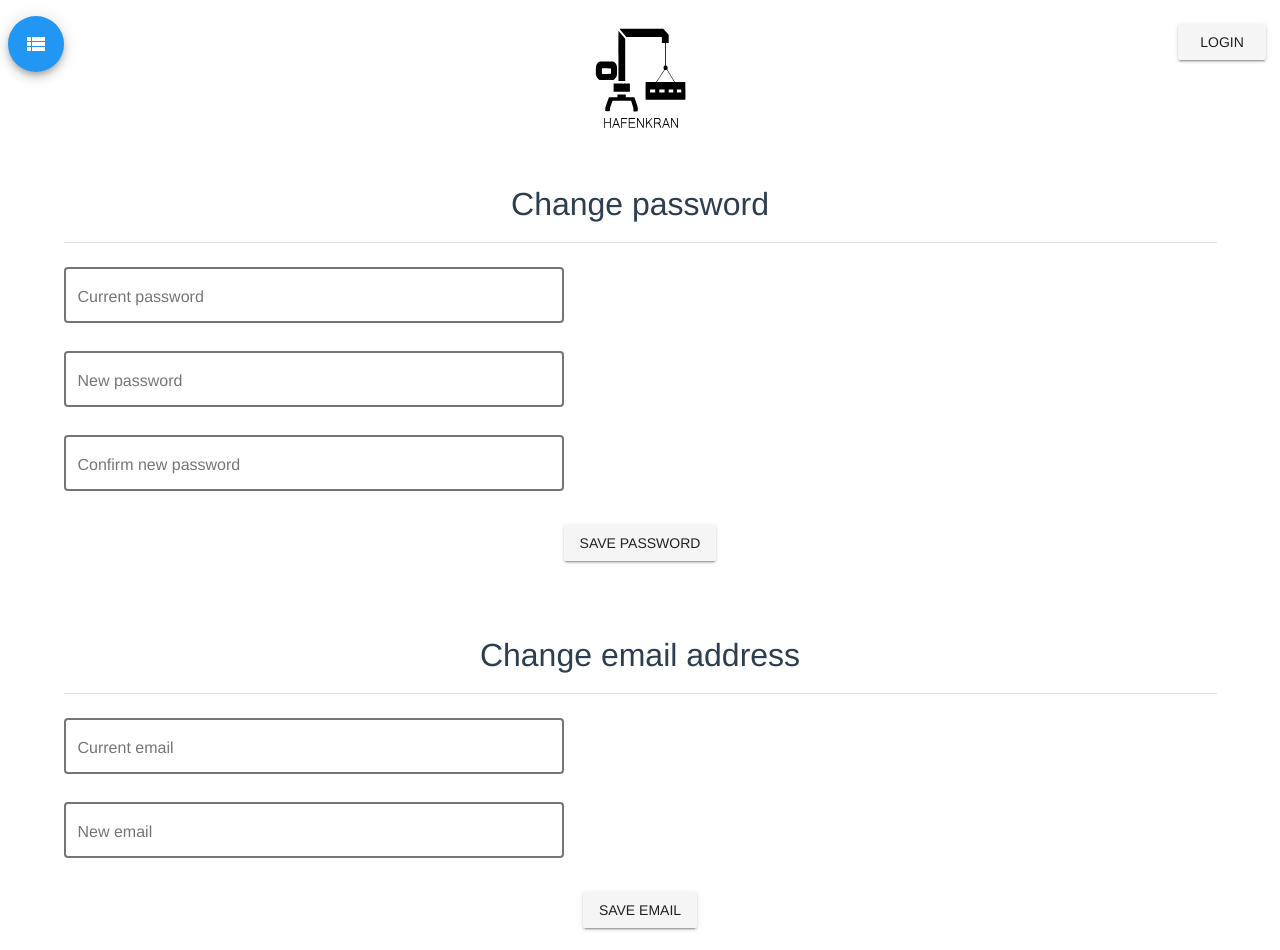
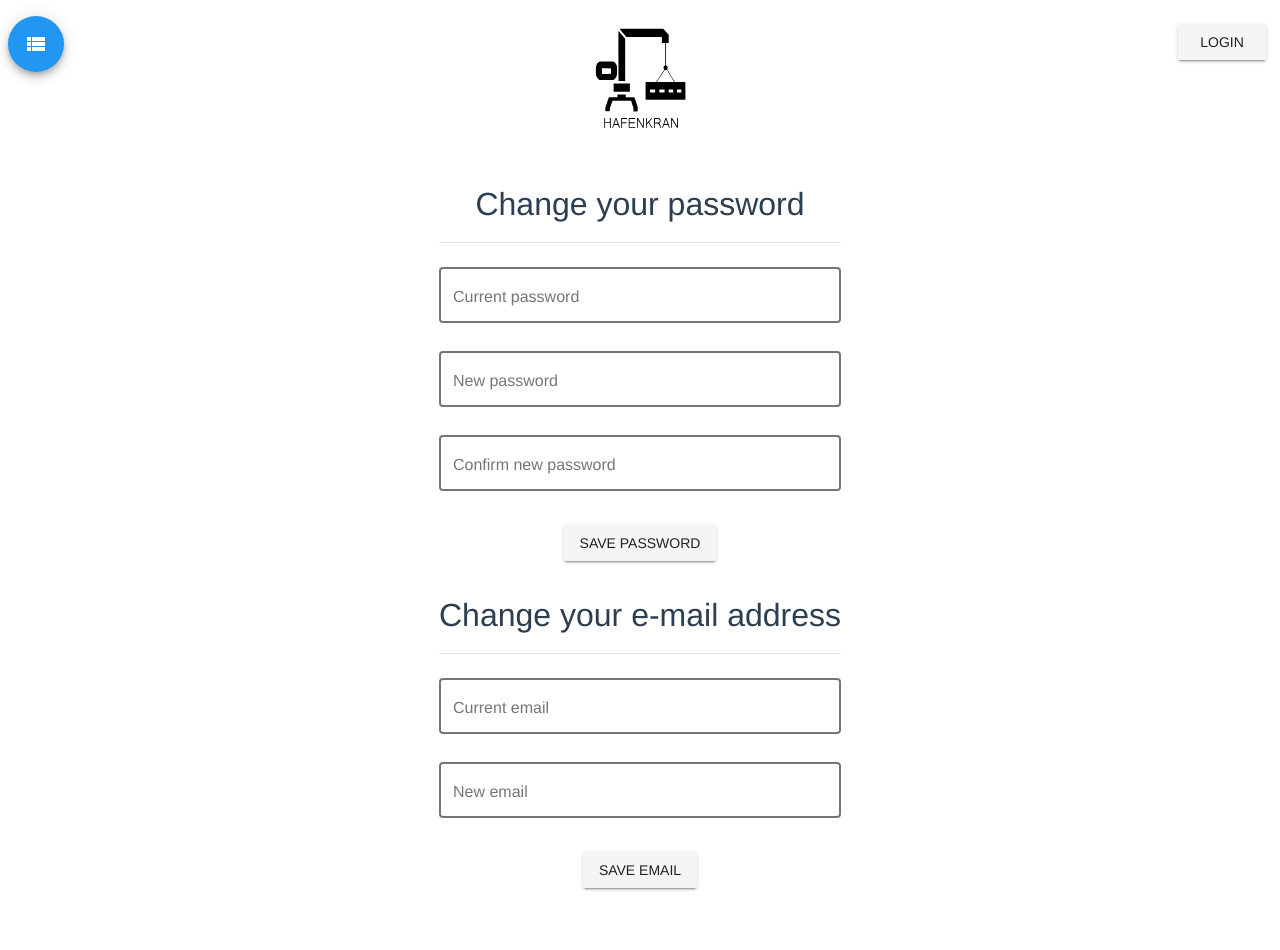
Before and after one commit to cormensratio/hafenkran-client, a Vue app: page /settings in a window 1280 px wide. After the commit the page ends 910 px from the top, so only its background shows below. Built offline with nearby package versions, Linux system fonts and the light colour scheme.

Commit message:
EPDS02-137 Centers input fields

```diff
--- a/src/components/views/UserSettingsPage.vue
+++ b/src/components/views/UserSettingsPage.vue
@@ -4,46 +4,45 @@
       <template>
         <v-form>
           <v-container>
-            <v-layout column>
+            <v-layout column align-center>
               <v-flex class="mt-4">
-                <span class="description">Change password</span>
+                <span class="input-heading">Change your password</span>
                 <v-divider/>
                 <div class="input-size">
                   <v-text-field class="mt-4"
                                 label="Current password"
                                 single-line
                                 outline
-                ></v-text-field>
+                  />
                   <v-text-field
                     v-model="newPassword"
                     label="New password"
                     single-line
                     outline
-                  ></v-text-field>
+                  />
                   <v-text-field
                     label="Confirm new password"
                     single-line
                     outline
-                  ></v-text-field>
+                  />
                 </div>
-                <v-btn @click="updatePassword()">Save password</v-btn>
-              </v-flex>
-              <v-flex class="mt-5">
-                <span class="description">Change email address</span>
+                <v-btn class="save-button" ma-2 @click="updatePassword()">Save password</v-btn>
+                <v-spacer class="mt-4"></v-spacer>
+                <span class="input-heading">Change your e-mail address</span>
                 <v-divider/>
                 <div class="input-size">
                   <v-text-field class="mt-4"
                                 label="Current email"
                                 single-line
                                 outline
-                ></v-text-field>
+                  />
                   <v-text-field
                     label="New email"
                     single-line
                     outline
-                ></v-text-field>
+                  />
                   </div>
-                <v-btn @click="updateEmail()">Save email</v-btn>
+                <v-btn class="save-button" @click="updateEmail()">Save email</v-btn>
               </v-flex>
             </v-layout>
           </v-container>
@@ -109,10 +108,11 @@ export default {
 </script>
 
 <style scoped>
-  .description{
+  .input-heading{
     font-size: xx-large;
   }
   .input-size{
-    max-width: 500px;
+  }
+  .save-button{
   }
 </style>
```
Lines whose indentation alone changed are shown as unchanged.
